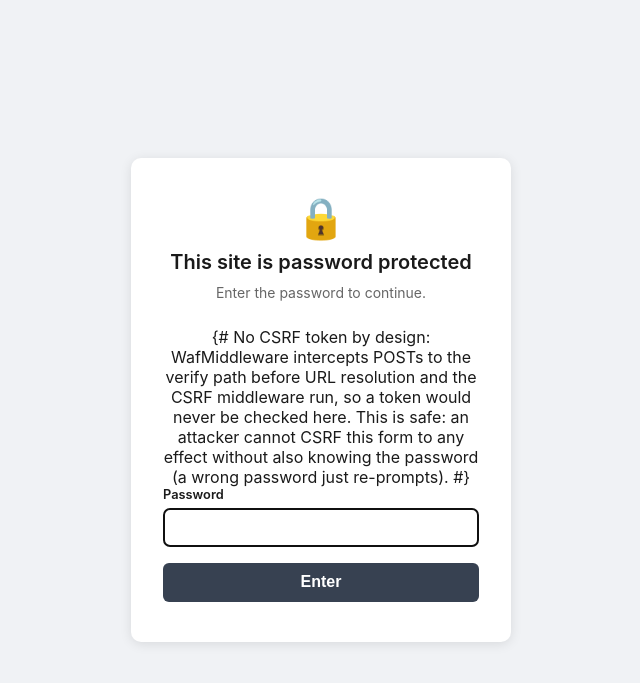
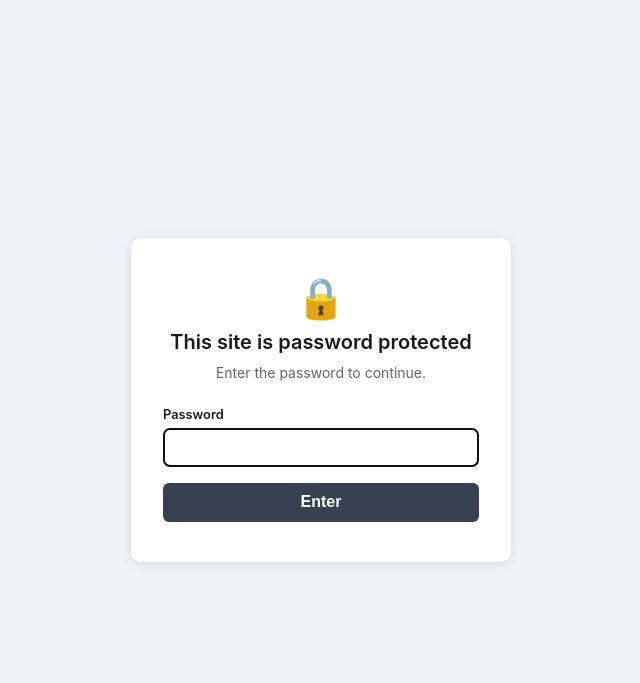
Before and after one commit to icvoss/django-waf, a Django app: template src/django_waf/templates/django_waf/site_password.html in a window 1280 px wide. Shown: the top 683 px of the page, without its empty margins (319-959 px from the left). Run offline with Django 3.2, Linux system fonts and the light colour scheme; the template is opened without the code that fills it, so the values that code supplies are empty.

Commit message:
fix(site-password): use {% comment %} for the multi-line CSRF note
The {# #} inline-comment syntax only spans a single line in the Django
template language; a multi-line {# ... #} is not treated as a comment and
leaks verbatim into the rendered page. The site-password gate's CSRF
rationale was written as a multi-line {# #} and was rendering as visible
body text on the live gate (seen on vendablyconnect.com). Switch to the
{% comment %}...{% endcomment %} block tag, the correct construct for a
multi-line comment. Verified the rendered gate no longer contains the note
and the form still renders.

```diff
--- a/src/django_waf/templates/django_waf/site_password.html
+++ b/src/django_waf/templates/django_waf/site_password.html
@@ -103,11 +103,13 @@
         <div id="error" role="alert">{{ error }}</div>
         {% endif %}
 
-        {# No CSRF token by design: WafMiddleware intercepts POSTs to the verify
+        {% comment %}
+           No CSRF token by design: WafMiddleware intercepts POSTs to the verify
            path before URL resolution and the CSRF middleware run, so a token
            would never be checked here. This is safe: an attacker cannot CSRF
            this form to any effect without also knowing the password (a wrong
-           password just re-prompts). #}
+           password just re-prompts).
+        {% endcomment %}
         <form method="post" action="{{ verify_path }}">
             <label for="id_password">{% translate "Password" %}</label>
             <input type="password" id="id_password" name="password" autocomplete="current-password" autofocus required>
```
